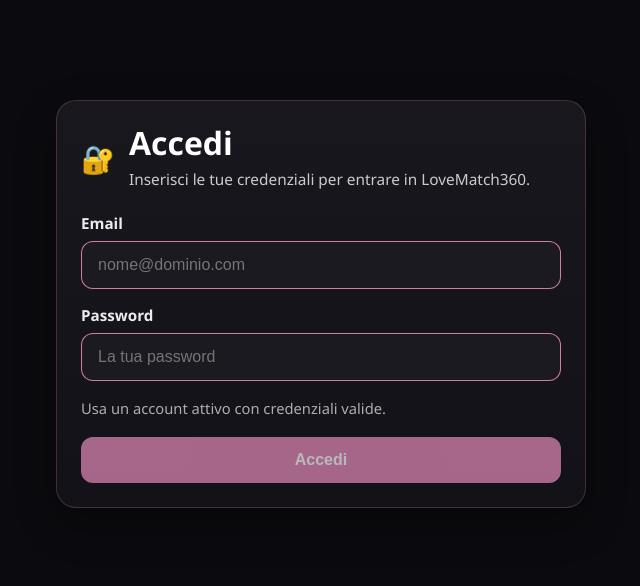
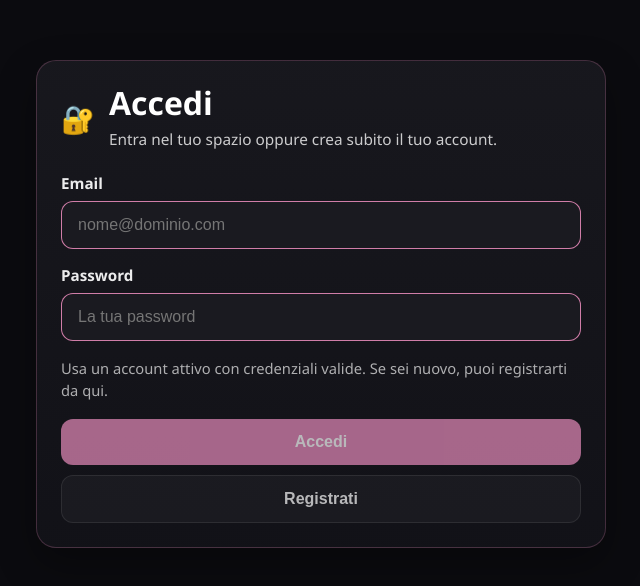
Before and after one commit to ciuval/lm360-admin-prod, a React (Vite) app: page /#/login in a window 1280 px wide. Shown: the part 128-714 px from the top of the page, without its empty margins (319-959 px from the left). Built offline with nearby package versions, Linux system fonts and the light colour scheme; no server answers.

Commit message:
add register action to login page

```diff
--- a/src/pages/LoginPage.jsx
+++ b/src/pages/LoginPage.jsx
@@ -27,22 +27,49 @@
   return "Errore temporaneo di accesso. Riprova.";
 }
 
+function normalizeSignupError(error) {
+  const message = String(error?.message || "").toLowerCase();
+  const status = Number(error?.status || 0);
+
+  if (message.includes("user already registered")) {
+    return "Questo account esiste già. Prova ad accedere.";
+  }
+
+  if (message.includes("password should be at least")) {
+    return "La password è troppo corta.";
+  }
+
+  if (message.includes("invalid email") || status === 400) {
+    return "Controlla email e password prima di registrarti.";
+  }
+
+  if (message.includes("too many requests") || status === 429) {
+    return "Troppi tentativi. Riprova tra poco.";
+  }
+
+  return "Errore temporaneo durante la registrazione.";
+}
+
 export default function LoginPage() {
+  const location = useLocation();
+  const navigate = useNavigate();
+
   const [email, setEmail] = useState("");
   const [password, setPassword] = useState("");
   const [submitting, setSubmitting] = useState(false);
 
-  const navigate = useNavigate();
-  const location = useLocation();
-
-  const from = useMemo(() => {
-    const candidate = location.state?.from;
-    return typeof candidate === "string" && candidate.trim() ? candidate : "/profilo";
+  const redirectTo = useMemo(() => {
+    const from = location.state?.from;
+    return typeof from === "string" && from.trim() ? from : "/profilo";
   }, [location.state]);
 
   const isDisabled = useMemo(() => {
-    return submitting || !email.trim() || !password;
+    return submitting || !email.trim() || !password.trim();
   }, [submitting, email, password]);
+
+  const normalizedEmail = useMemo(() => {
+    return email.trim().toLowerCase();
+  }, [email]);
 
   const handleLogin = async (event) => {
     event.preventDefault();
@@ -51,11 +78,9 @@
     setSubmitting(true);
 
     try {
-      const normalizedEmail = email.trim().toLowerCase();
-
       const { error } = await supabase.auth.signInWithPassword({
         email: normalizedEmail,
-        password,
+        password: password.trim(),
       });
 
       if (error) {
@@ -64,9 +89,39 @@
       }
 
       toast.success("Accesso riuscito.");
-      navigate(from, { replace: true });
+      navigate(redirectTo, { replace: true });
     } catch {
       toast.error("Errore temporaneo di accesso. Riprova.");
+    } finally {
+      setSubmitting(false);
+    }
+  };
+
+  const handleSignup = async () => {
+    if (isDisabled) return;
+
+    setSubmitting(true);
+
+    try {
+      const { data, error } = await supabase.auth.signUp({
+        email: normalizedEmail,
+        password: password.trim(),
+      });
+
+      if (error) {
+        toast.error(normalizeSignupError(error));
+        return;
+      }
+
+      if (data?.session) {
+        toast.success("Account creato e accesso effettuato.");
+        navigate("/profilo", { replace: true });
+        return;
+      }
+
+      toast.success("Account creato. Controlla la tua email per completare l’accesso.");
+    } catch {
+      toast.error("Errore temporaneo durante la registrazione.");
     } finally {
       setSubmitting(false);
     }
@@ -79,12 +134,13 @@
           <div aria-hidden="true" style={iconStyle}>
             🔐
           </div>
+
           <div>
             <h1 id="login-title" style={titleStyle}>
               Accedi
             </h1>
             <p style={subtitleStyle}>
-              Inserisci le tue credenziali per entrare in LoveMatch360.
+              Entra nel tuo spazio oppure crea subito il tuo account.
             </p>
           </div>
         </header>
@@ -104,7 +160,6 @@
             onChange={(e) => setEmail(e.target.value)}
             style={inputStyle}
             disabled={submitting}
-            aria-describedby="login-help"
           />
 
           <label htmlFor="login-password" style={labelStyle}>
@@ -122,21 +177,35 @@
             disabled={submitting}
           />
 
-          <p id="login-help" style={helpStyle}>
-            Usa un account attivo con credenziali valide.
+          <p style={helpStyle}>
+            Usa un account attivo con credenziali valide. Se sei nuovo, puoi registrarti da qui.
           </p>
 
+          <div style={actionsStyle}>
             <button
               type="submit"
               style={{
-              ...buttonStyle,
+                ...primaryButtonStyle,
                 ...(isDisabled ? buttonDisabledStyle : null),
               }}
               disabled={isDisabled}
               aria-busy={submitting ? "true" : "false"}
             >
-            {submitting ? "Accesso in corso..." : "Accedi"}
+              {submitting ? "Attendi..." : "Accedi"}
             </button>
+
+            <button
+              type="button"
+              style={{
+                ...secondaryButtonStyle,
+                ...(isDisabled ? buttonDisabledStyle : null),
+              }}
+              onClick={handleSignup}
+              disabled={isDisabled}
+            >
+              Registrati
+            </button>
+          </div>
         </form>
       </section>
     </main>
@@ -153,7 +222,7 @@
 
 const cardStyle = {
   width: "100%",
-  maxWidth: "480px",
+  maxWidth: "520px",
   padding: "24px",
   background: "linear-gradient(180deg, rgba(24,24,30,0.98) 0%, rgba(18,18,24,0.98) 100%)",
   color: "#ffffff",
@@ -216,7 +285,12 @@
   fontSize: "0.92rem",
 };
 
-const buttonStyle = {
+const actionsStyle = {
+  display: "grid",
+  gap: "10px",
+};
+
+const primaryButtonStyle = {
   width: "100%",
   backgroundColor: "#e58abb",
   padding: "14px 16px",
@@ -226,7 +300,18 @@
   fontWeight: 700,
   fontSize: "1rem",
   cursor: "pointer",
-  transition: "opacity 120ms ease",
+};
+
+const secondaryButtonStyle = {
+  width: "100%",
+  background: "rgba(255,255,255,0.05)",
+  padding: "14px 16px",
+  border: "1px solid rgba(255,255,255,0.12)",
+  borderRadius: "12px",
+  color: "#ffffff",
+  fontWeight: 700,
+  fontSize: "1rem",
+  cursor: "pointer",
 };
 
 const buttonDisabledStyle = {
```
Lines whose indentation alone changed are shown as unchanged.
